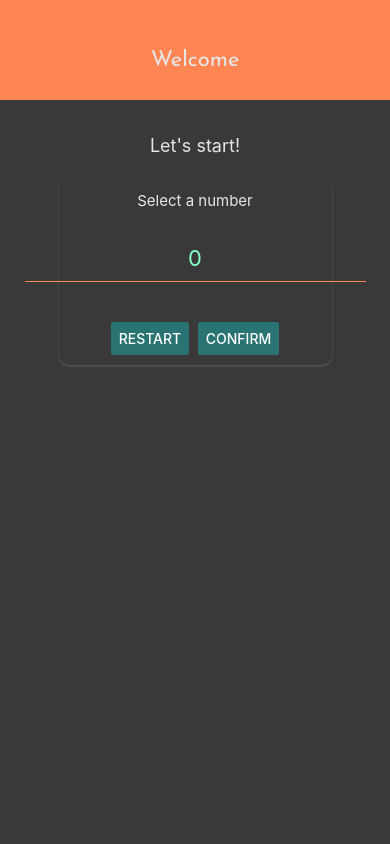
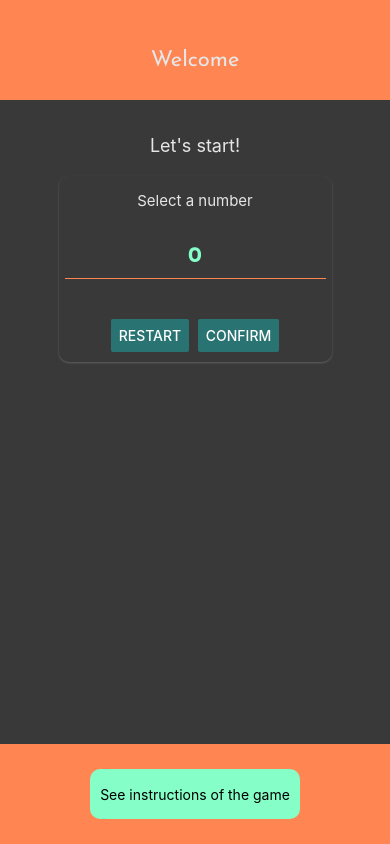
Before and after one commit to FacundoVillarroel/Challenge-3-React-Native, a React Native app: screen / in a window 390 px wide. Built offline with nearby package versions, Linux system fonts and the light colour scheme.

Commit message:
[feature] - add instruction screen and logic, footer component and list of instructions

```diff
--- a/src/App.js
+++ b/src/App.js
@@ -1,11 +1,12 @@
 import React, { useState} from 'react';
 import { StatusBar } from 'expo-status-bar';
 import { View, ActivityIndicator } from 'react-native';
-import { Header } from "./components/index";
-import { StartGame, Game } from "./screens/index"
+import { Footer, Header } from "./components/index";
+import { StartGame, Game, Instructions } from "./screens/index"
 import { styles } from './styles';
 import { useFonts } from "expo-font";
 import colors from './constants/colors';
+import instructionsList from './utils/instructionsList';
 
 export default function App() {
   const [loaded] = useFonts({
@@ -15,6 +16,7 @@ export default function App() {
   })
 
   const [userNumber, setUserNumber] = useState(null);
+  const [instructions, setInstructions] = useState(false)
 
   const onStartGame = (selectedNumber) => {
     setUserNumber(selectedNumber);
@@ -24,9 +26,14 @@ export default function App() {
     setUserNumber(null)
   }
 
+  const onInstructions = () => {
+    setInstructions(!instructions)
+  }
+
   const title = userNumber ? "Let's Play" : 'Welcome';
 
   let content =  <StartGame onStartGame={onStartGame} />
+  let footerText = "See instructions of the game"
 
   if (!loaded) {
     return (
@@ -40,11 +47,16 @@ export default function App() {
     content = <Game selectedNumber={userNumber} onResetGame={onResetGame} />
   }
 
+  if (instructions){
+    content = <Instructions instructionsList={instructionsList}/>
+    footerText='Return to the game'
+  }
 
   return (
     <View style={styles.container}>
       <Header title={title}/>
       {content}
+      <Footer onInstructions={onInstructions} footerText={footerText}/>
       <StatusBar style="auto" />
     </View>
   );
--- /dev/null
+++ b/src/components/footer/Footer.js
@@ -0,0 +1,15 @@
+import { View, Text, TouchableOpacity } from 'react-native';
+import React from 'react';
+import {styles} from "./styles"
+
+const Footer = ({onInstructions, footerText}) => {
+  return (
+    <View style={styles.container}>
+      <TouchableOpacity style={styles.touchable} onPress={onInstructions}>
+        <Text style={styles.text}>{ footerText }</Text>
+      </TouchableOpacity>
+    </View>
+  )
+}
+
+export default Footer
--- /dev/null
+++ b/src/components/footer/styles.js
@@ -0,0 +1,21 @@
+import { StyleSheet } from "react-native";
+import colors from "../../constants/colors"
+
+export const styles = StyleSheet.create({
+  container:{
+    height:100,
+    backgroundColor:colors.primary,
+    alignItems:"center",
+    justifyContent:"center"
+  },
+  touchable:{
+    height:"50%",
+    justifyContent:"center",
+    backgroundColor:colors.third,
+    borderRadius:10,
+    padding:10,
+  },
+  text:{
+    alignItems:"center"
+  },
+})
--- a/src/components/index.js
+++ b/src/components/index.js
@@ -2,3 +2,4 @@ export { default as Header } from "./header/Header"
 export { default as Card } from "./card/Card"
 export { default as Input } from "./input/Input"
 export { default as NumberContainer } from "./numberContainer/NumberContainer"
+export { default as Footer } from "./footer/Footer"
--- a/src/components/input/styles.js
+++ b/src/components/input/styles.js
@@ -6,5 +6,6 @@ export const styles = StyleSheet.create({
     borderBottomColor: colors.primary,
     borderBottomWidth: 1,
     marginVertical: 20,
+    fontFamily: 'JosefinSans-Bold',
 }
 })
--- a/src/screens/game/Game.js
+++ b/src/screens/game/Game.js
@@ -3,7 +3,7 @@ import React, { useState } from 'react';
 import { Card, NumberContainer } from '../../components';
 import colors from '../../constants/colors';
 import { styles } from './styles';
-import Congrats from '../congrats/Congrats';
+import {Congrats} from '../index';
 
 const generateRandomNumber = (min, max, exclude) => {
   min=Math.ceil(min);
@@ -25,14 +25,14 @@ const Game = ({selectedNumber, onResetGame}) => {
 
   const onLower = () => {
     attempts++
-    const newRandom = generateRandomNumber(min, currentGuess, currentGuess)
+    const newRandom = generateRandomNumber(min, currentGuess, null)
     if (newRandom < selectedNumber){ setMin(newRandom) }
     setCurrentGuess(newRandom)
   }
 
   const onGreater = () => {
     attempts++
-    const newRandom = generateRandomNumber(currentGuess, max, currentGuess)
+    const newRandom = generateRandomNumber(currentGuess, max, null)
     if (newRandom > selectedNumber) {setMax(newRandom)}
     setCurrentGuess(newRandom)
   }
--- a/src/screens/index.js
+++ b/src/screens/index.js
@@ -1,2 +1,4 @@
 export { default as StartGame } from './startGame/StartGame';
 export { default as Game } from './game/Game';
+export { default as Instructions } from "./instructions/Instructions";
+export { default as Congrats } from "./congrats/Congrats"
--- /dev/null
+++ b/src/screens/instructions/Instructions.js
@@ -0,0 +1,21 @@
+import { ScrollView, Text, View } from 'react-native';
+import React from 'react';
+import { styles } from './styles';
+
+const Instructions = ( {instructionsList}) => {
+    return (
+      <ScrollView style={styles.scrollView}>
+        <View style={styles.container}>
+          <Text style={styles.title}>Instructions:</Text>
+          {instructionsList.map( instruction => (
+            <View style={styles.instructionContainer} key={instruction.key}>
+            <Text style={styles.instructionNumber}>{instruction.key}</Text>
+            <Text style={styles.instruction}>{instruction.text}</Text>
+          </View>
+          ))}
+        </View>
+      </ScrollView>
+    )
+}
+
+export default Instructions
--- /dev/null
+++ b/src/screens/instructions/styles.js
@@ -0,0 +1,34 @@
+import { StyleSheet } from "react-native";
+import colors from "../../constants/colors"
+
+export const styles = StyleSheet.create({
+  scrollView:{
+    flex:1
+  },
+  container:{
+    flex:1,
+    alignItems:"flex-start",
+  },
+  title:{
+    fontSize:20,
+    fontFamily:"JosefinSans-Regular",
+    marginVertical:15,
+    alignSelf:"center",
+    color:colors.third
+  },
+  instructionContainer:{
+    flexDirection:"row",
+
+  },
+  instruction:{
+    fontSize:15,
+    color:colors.text,
+    margin:10,
+    width:"90%"
+  },
+  instructionNumber:{
+    fontSize:15,
+    color:colors.text,
+    marginTop:10
+  },
+})
--- a/src/screens/startGame/StartGame.js
+++ b/src/screens/startGame/StartGame.js
@@ -19,6 +19,7 @@ const StartGame = ({onStartGame}) => {
   }
 
   const onHandleConfirm = () => {
+    Keyboard.dismiss();
     const chosenNumber = parseInt(number, 10);
     if( isNaN(chosenNumber) || chosenNumber <= 0 || chosenNumber > 99) {
       Alert.alert("Invalid Number", "Number has to be between 1 and 99", [{text:"Okay", style:"destructive", onPress: onHandleReset}])
--- /dev/null
+++ b/src/utils/instructionsList.js
@@ -0,0 +1,11 @@
+const instructionsList = [
+  {key:1, text:"Insert a number between 1 to 99"},
+  {key:2, text:"Press confirm"},
+  {key:3, text:"Press Start Game"},
+  {key:4, text:"Now the opponent has to guess the number by pressing the buttons 'lower' and 'greater' until the chosen number is generated "},
+  {key:5, text:"The button 'lower' generates a smaller number but it will not be smaller than the last time the user has pressed it unless the number to guess is still smaller than the new number generated"},
+  {key:6, text:"The button 'greater' generates a bigger number but it will not be bigger than the last time the user has pressed it unless the number to guess is still bigger than the new number generated"},
+  {key:7, text:"When the user guess the number the game finishes and the user can see the amount of times he needed to press the buttons to reach the number the oponnent chose"}
+]
+
+export default instructionsList
```
